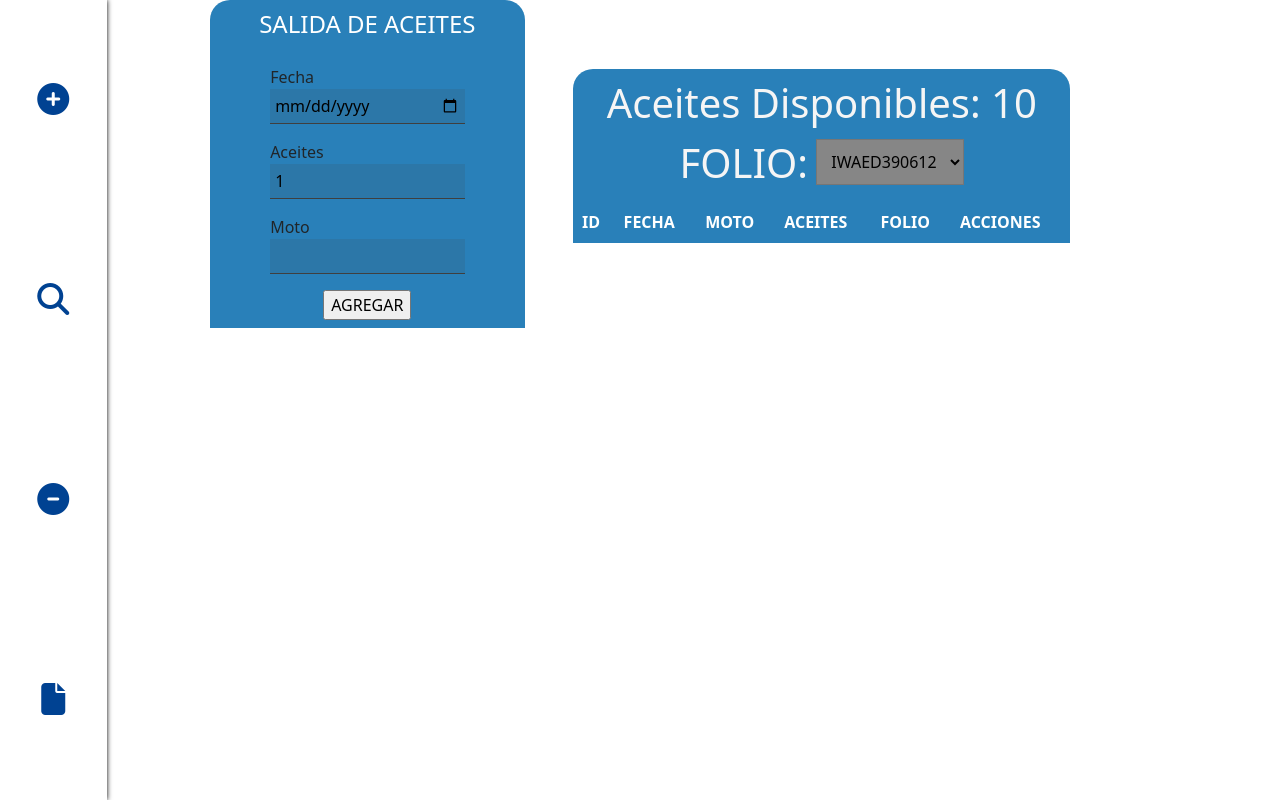
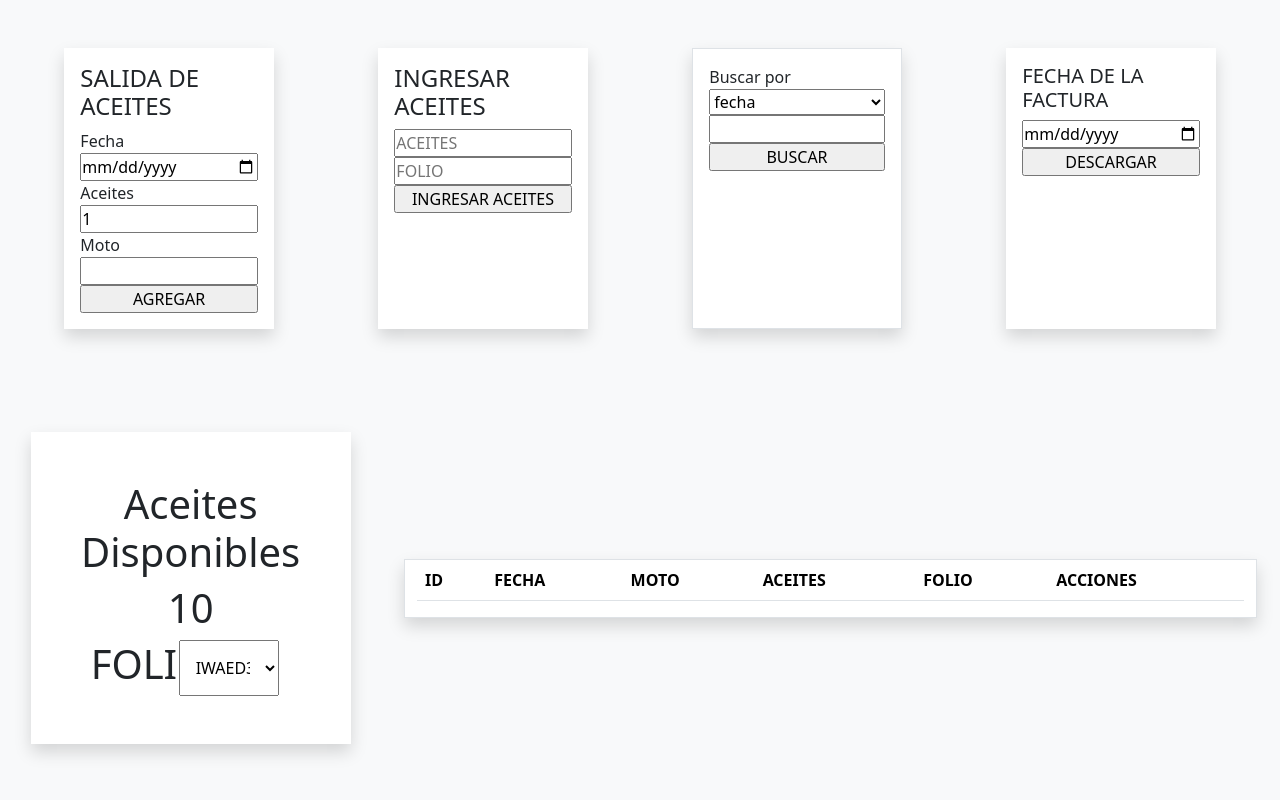
Before and after one commit to AlejandroCR070600/AceitesSufa, a PHP site: page / in a window 1280 px wide. Run offline with PHP 8.4, Linux system fonts and the light colour scheme; data comes from the database, SQL or seed files in the repository; data that the repository does not hold is empty.

Commit message:
diseño casi terminado

```diff
--- a/index.css
+++ b/index.css
@@ -1,93 +1,8 @@
-
- *{
-        margin:none;
-        padding:none;
-      }
-
-      body,html{
-        height: 100%;
-        margin:none;
-        padding: none;
-        background-color: #ffffff ;
-      }
-
-      h1{
-        color: whitesmoke;
-        font-size: 40px;
-         font-family: system-ui, -apple-system, BlinkMacSystemFont, 'Segoe UI', Roboto, Oxygen, Ubuntu, Cantarell, 'Open Sans', 'Helvetica Neue', sans-serif;
-      }
-
-article{
-  padding: 10px;
-  border-radius: 20px 20px 0 0;
+*{
+  padding: 0;
+  margin: 0;
 }
-.article{
-  padding: 10px;
-  border-radius: 20px 20px 0 0;
+html,body{
+  padding: 0;
+  margin: 0;
 }
-
-select{
-  height: 50%;
-  padding: 10px;
-}
-
-aside{
-
-    background-color: #ffffff;
-
-
-    box-shadow: 0px 0px 5px rgb(0, 0, 0);
-}
-ul{
-    list-style: none;
-}
-input[type="number"],
-input[type="text"],
-input[type="date"]{
-
-  padding: 5px;
-  background-color: #3f3f3f22;
-  border-style: none;
-  border-bottom: 1px solid #3f3f3f;
-
-
-}
-
-
-
-
-
-i{
-  color:  #004292;
-
-
-
-  padding: 0;
-  border-radius: 100%;
-
-}
-
-.form{
-  display:none;
-}
-
-
-
-
-.button{
-
-  background-color: transparent;
-  border:none;
-
-
-
-}
-.button:hover{
-border: 5px solid transparent;
-  border-image: linear-gradient(45deg, #ff6ec4, #7873f5);
-  border-image-slice: 1;
-}
-
-table{
-  font-family: system-ui, -apple-system, BlinkMacSystemFont, 'Segoe UI', Roboto, Oxygen, Ubuntu, Cantarell, 'Open Sans', 'Helvetica Neue', sans-serif;
-}
--- a/index.php
+++ b/index.php
@@ -61,140 +61,92 @@ if (isset($_GET['opciones'])) {
 
 </head>
 
-<body class="container-fluid">
-    <div class="">
+<body class="bg-light">
 
-         <div class="row vh-100">
+   <div class="container-fluid  ">
+        <div class="row align-items-center vh-100">
+            <header class="col-md-12 col-sm-12 d-flex flex-column flex-md-row justify-content-around">
+
+                    <form method="POST" action="BD/agregar_datos.php" class="col-md-2 col-sm-12 d-flex flex-column bg-white m-2 p-3 shadow">
+                    <article>
+                        <h4>SALIDA DE ACEITES</h4>
+                    </article>
 
 
+                    <label>Fecha</label>
+                    <input type="date" id="fecha" name="fecha">
 
-    <aside id="aside" class="col-md-1 p-0 d-flex">
-        <div class="d-flex flex-column justify-content-around w-100 h-100">
+                    <label>Aceites</label>
+                    <input type="number" id="Aceites" name="Aceites" value="1">
+
+                    <label>Moto</label>
+                    <input type="text" id="Num_moto" name="Num_Moto">
+
+                    <input type="submit" value="AGREGAR">
 
 
-                <button type="button" class="button p-3" onclick="mostrarFormulario(2)"><i class="fa-solid fa-circle-plus icon-grand fa-2x"></i></button>
-
-
-                <button type="button" class="button p-3" onclick="mostrarFormulario(3)"><i class="fa-solid fa-magnifying-glass fa-2x"></i></button>
-
-
-
-
-
-                <button type="button" class="button p-3" onclick="mostrarFormulario(1)">  <i class="fa-solid fa-circle-minus fa-2x"></i></button>
-
-
-
-
-
-
-
-                <button type="button" class="button p-3" onclick="mostrarFormulario(4)">   <i class="fa-solid fa-file fa-2x"></i></button>
-
-
-</div>
-
-    </aside>
-
-
-
-                <section class="col-sm-12 col-md-10">
-                   <div class="row justify-content-center align-items-center g-5">
-                     <div class="col-md-4 ">
-                        <form method="POST" action="BD/agregar_datos.php" class="">
-                            <article class="article bg-light">
-                            <h4 class=" text-white text-center">SALIDA DE ACEITES</h4>
-                            </article>
-
-                            <div class="d-flex flex-column  border-light align-items-center bg-light">
-                                <div class="col-md-8 d-flex flex-column p-2">
-                                    <label class="">Fecha</label>
-                                    <input type="date" id="fecha" name="fecha" class="">
-                                </div>
-                                <div class="col-md-8 d-flex flex-column p-2">
-                                    <label  class="">Aceites</label>
-                                    <input type="number" id="Aceites" name="Aceites"  value="1" class="">
-                                </div>
-                                <div class="col-md-8 d-flex flex-column p-2 ">
-                                    <label  clas="">Moto</label>
-                                    <input type="text" id="Num_moto" name="Num_Moto"  class="">
-                                </div>
-
-                                <div class="p-2">
-                                    <input type="submit" value="AGREGAR" class="">
-                                </div>
-</div>
                     </form>
 
+                    <form method="GET" action="BD/aceites_Disponibles.php" class="col-md-2 col-sm-12  d-flex flex-column bg-white m-2 p-3 shadow">
+                        <label><h4>INGRESAR ACEITES</h4></label>
+                        <input type="number" name="ingresoAceites" id="ingresoAceites" placeholder="ACEITES">
+                        <input type="text" name="ingresoFolio" id="ingresoFolio" placeholder="FOLIO">
+                        <input type="submit" value="INGRESAR ACEITES" id="ing_Aceites" name="ing_Aceites">
+                    </form>
 
-                  <form method="GET" action="BD/aceites_Disponibles.php" class="form">
-                    <label class=""><h4>INGRESAR ACEITES</h4></label>
-                    <input type="number" name="ingresoAceites" id="ingresoAceites" placeholder="ACEITES" class="">
-                    <input type="text" name="ingresoFolio" id="ingresoFolio" placeholder="FOLIO" class="">
-                    <input type="submit" value="INGRESAR ACEITES" id="ing_Aceites" name="ing_Aceites" class="">
-                </form>
-                  <form method="GET" action="" class="form">
-                    <label  class="">Buscar por</label>
-                    <select name="opciones" id="opciones" required class="">
+                        <form method="GET" class="col-md-2 col-sm-12 border d-flex flex-column bg-white m-2 p-3 shadow">
+                        <label>Buscar por</label>
+                        <select name="opciones" id="opciones" required>
                             <option value="Fecha">fecha</option>
                             <option value="Moto_Num">Moto</option>
                             <option value="id">folio</option>
                         </select>
-                    <input type="text" id="buscar" name="buscar" class="">
-                    <input type="submit" value="BUSCAR" class="">
+                        <input type="text" id="buscar" name="buscar">
+                        <input type="submit" value="BUSCAR">
                     </form>
-                     <form method="POST" action="pdf/generador_PDF.php" class="form">
-                    <label class=""><h5>FECHA DE LA FACTURA</h5></label>
-                    <input id="select_Informe" name="select_Informe" type="DATE" class="">
-                    <input type="submit" name="submitInforme" value="DESCARGAR" class="">
+
+                    <form method="POST" action="pdf/generador_PDF.php" class="col-md-2 col-sm-12 d-flex flex-column bg-white m-2 p-3 shadow">
+                        <label><h5>FECHA DE LA FACTURA</h5></label>
+                        <input id="select_Informe" name="select_Informe" type="DATE">
+                        <input type="submit" name="submitInforme" value="DESCARGAR">
                     </form>
+
+            </header>
+            <section class="col-md-12">
+
+                <div class="row justify-content-around align-items-center">
+                        <article class="col-sm-10 col-md-3 shadow bg-white m-3 p-5 text-center">
+                        <h1 >Aceites Disponibles</h1>
+                        <h1 id="aceites"></h1>
+
+                        <div class=" container row">
+                            <h1 class="col-md-6">FOLIO:</h1>
+                            <select id="selectF" name="selectF" class="col-md-6"></select>
                         </div>
 
+                    </article>
 
-                <div class="col-md-6 d-flex flex-column">
-                    <article class="container-fluid bg-light article">
-                        <h1 id="aceites" class="text-center"></h1>
-                       <div class="d-flex justify-content-center " >
-                        <h1 class="m-1">FOLIO:  </h1>
-                         <select id="selectF" name="selectF" class="m-1 text-center bg-dark">
 
-                        </select>
-                       </div>
-                    </article>
-                    <div class="tableUI  ">
-                    <table class="table table-hover border border-light" >
-
-                        <thead class="" >
-                            <tr >
-                                <th class="bg-light text-white">ID</th>
-                                <th class=" bg-light text-white">FECHA</th>
-                                <th class=" bg-light text-white">MOTO</th>
-                                <th class=" bg-light text-white">ACEITES</th>
-                                <th class=" bg-light text-white">FOLIO</th>
-                                <th class=" bg-light text-white">ACCIONES</th>
+                    <article class="table-responsive col-sm-10  col-md-8 shadow bg-white m-2 vh-50 border">
+                        <table class="table  table-hover ">
+                            <thead>
+                                <tr>
+                                    <th>ID</th>
+                                    <th>FECHA</th>
+                                    <th>MOTO</th>
+                                    <th>ACEITES</th>
+                                    <th>FOLIO</th>
+                                    <th>ACCIONES</th>
                                 </tr>
                             </thead>
-
-                        <tbody id="tbody" class="" >
-
-
+                            <tbody id="tbody">
                             </tbody>
-
                         </table>
+                    </article>
+                </div>
+            </section>
         </div>
    </div>
-                   </div>
-                </section>
-
-         </div>
-
-
-
-    </div>
-
-
-
-
 
 <script src="js/index.js"></script>
 <script src="js/mandar_datos.js"></script>
--- a/js/index.js
+++ b/js/index.js
@@ -15,7 +15,7 @@ fetch("BD/mostrar_datos.php")
     let control_aceites=['id','Fecha','Moto_Num','Cant_Aceites','folio'];
 
     //agrega el valor de los aceites disponibles de momento en el h1
-    aceites_Disponibles.textContent="Aceites Disponibles: "+datos['aceites_stock'];
+    aceites_Disponibles.textContent=datos['aceites_stock'];
 
 
     //crea los options de los folios
--- a/styles.scss
+++ b/styles.scss
@@ -1,18 +1,15 @@
 @use "node_modules/bootstrap/scss/bootstrap" with (
 $theme-colors: (
-    "primary":    #2e4053,
-    "secondary":  #34495e,
+  "primary":    #0d6efd,
+  "secondary":  #6c757d,
   "success":    #198754,
   "info":       #0dcaf0,
   "warning":    #ffc107,
   "danger":     #dc3545,
-    "light":      #2980B9,
-    "dark":       #868686
+  "light":      #f8f9fa,
+  "dark":       #212529
 ),
 
-  // 🎯 Variables específicas para tablas
-  $table-bg: #f4f6f7,
-  $table-striped-bg: #f4f6f7,
-  $table-hover-bg: #e0e0e0,
-  $table-border-color: #ffffff
+
+
 );
```
Also changed, not shown: styles.css, 1 other file. Lines whose indentation alone changed are shown as unchanged.
